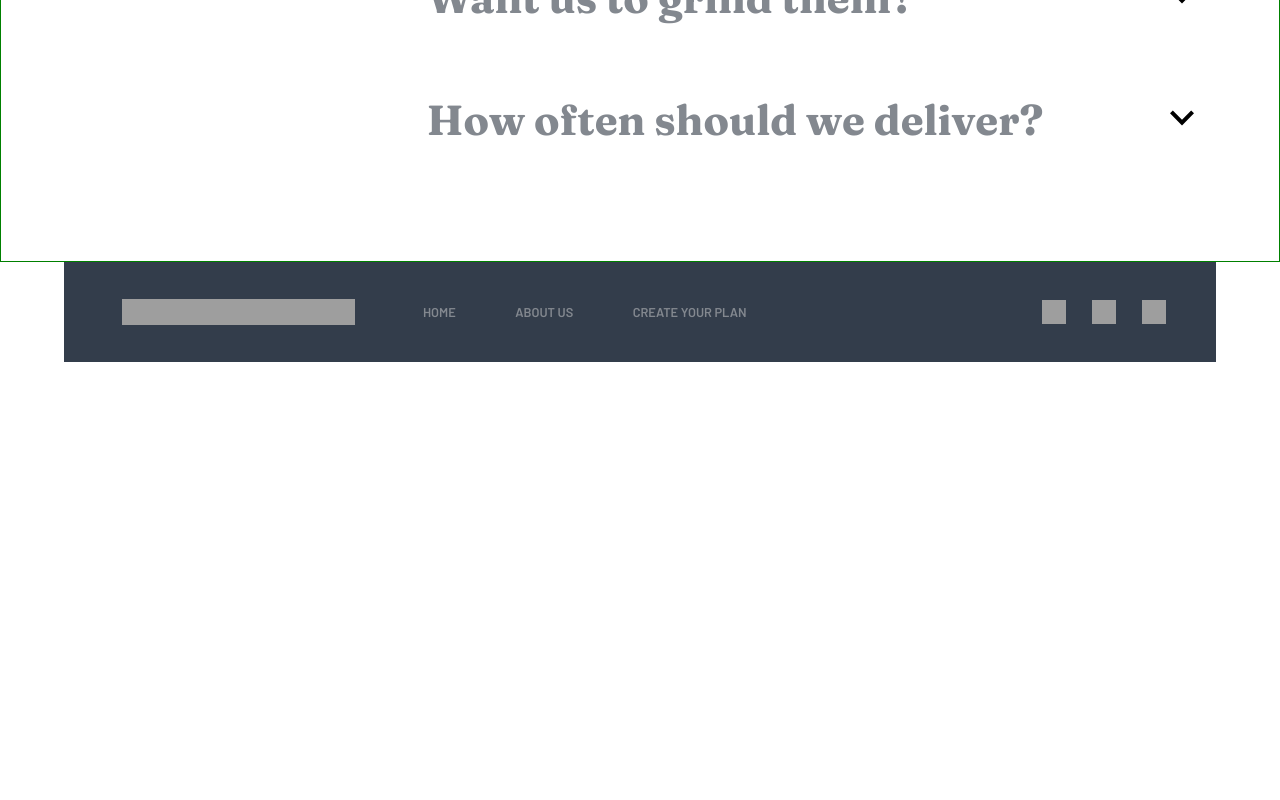
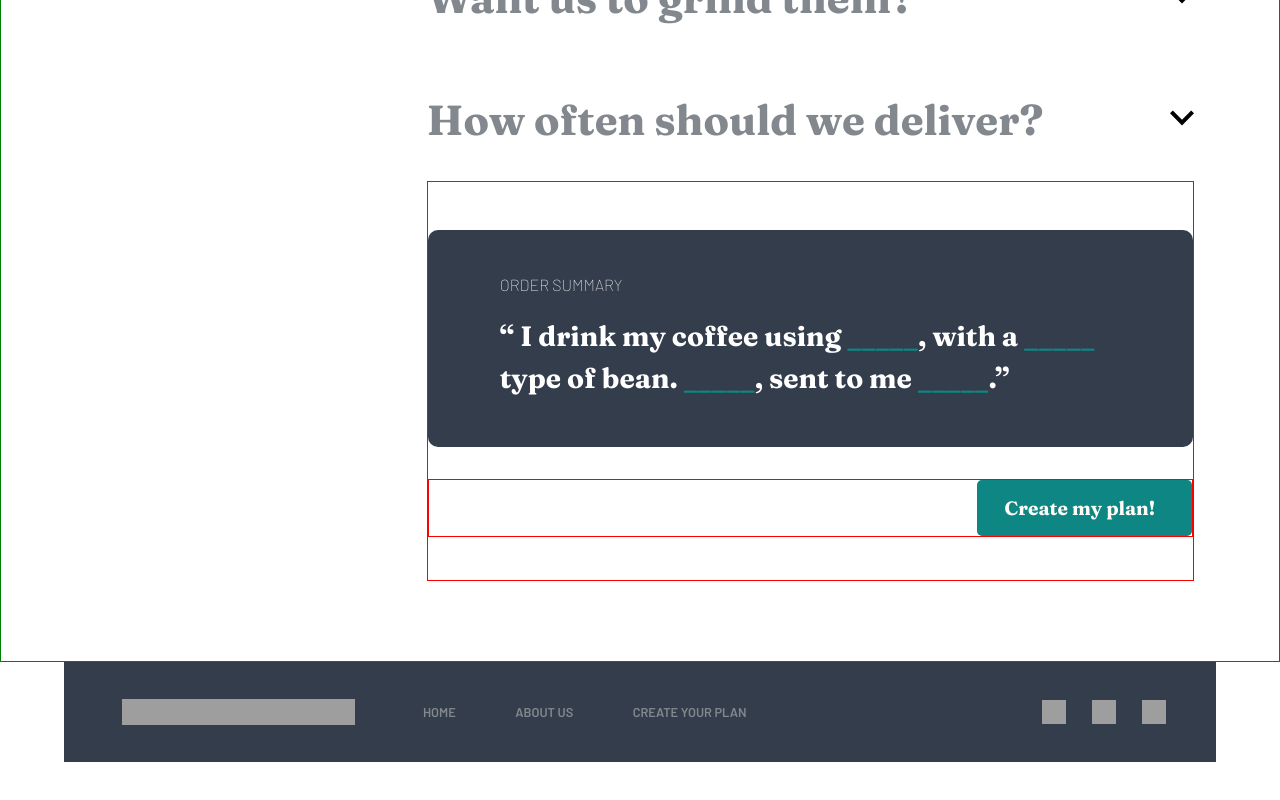
Before and after one commit to Uvacoder/abc-coffee-co, a Next.js app: page /subscribe in a window 1280 px wide. Shown: the part 1872-2672 px from the top of the page. Before the commit the page ends 2322 px from the top, so only its background shows below. Built offline with nearby package versions, Linux system fonts and the light colour scheme; grey boxes are pictures that could not be loaded.

Commit message:
work on order summary button

```diff
--- /dev/null
+++ b/components/Subscribe/Choices/CreatePlan.js
@@ -0,0 +1,22 @@
+import styles from '../../../styles/Subscribe/CreatePlan.module.scss'
+import { Context } from '../../../context/Context'
+import { useContext } from 'react'
+
+export default function CreatePlan() {
+
+    const {amountOfCoffee, handleHowMuchCoffeeSelection, handleArrowClick, isUpOrDown, howYouDrink, typeOfCoffee, typeOfGrind, deliveryFrequency} = useContext(Context)
+
+    return (
+        <div className={styles.container}>
+            <div className={styles.orderSummary}>
+                <h4>ORDER SUMMARY</h4>
+                <h2>&ldquo; I drink my coffee using <span>{howYouDrink}</span>, with a <span>{typeOfCoffee}</span> type of bean. <span>{typeOfGrind}</span>,  sent to me <span>{deliveryFrequency}</span>.&rdquo;</h2>
+
+            </div>
+            <div className={styles.buttonContainer}>
+                <a className={styles.button} >Create my plan!</a>
+            </div>
+
+      </div>
+    )
+}
--- a/components/Subscribe/Selection.js
+++ b/components/Subscribe/Selection.js
@@ -5,6 +5,7 @@ import AmountOfCoffee from './Choices/AmountOfCoffee'
 import TypeOfGrind from './Choices/TypeOfGrind'
 import DeliveryFrequency from './Choices/DeliveryFrequency'
 import SelectionBox from './Choices/SelectionBox'
+import CreatePlan from './Choices/CreatePlan'
 
 export default function Selection() {
 
@@ -17,6 +18,7 @@ export default function Selection() {
               <AmountOfCoffee />
               <TypeOfGrind />
               <DeliveryFrequency />
+              <CreatePlan />
            </div>
         </div>
     )
--- /dev/null
+++ b/styles/Subscribe/CreatePlan.module.scss
@@ -0,0 +1,63 @@
+@use '../variables' as V;
+
+.container {
+    border: 1px solid red;
+    width: 100%;
+    height: 400px;
+    display: flex;
+    flex-direction: column;
+}
+
+.orderSummary {
+    background-color: V.$DarkGreyBlue;
+    width: 100%;
+    height: auto;
+    margin-top: 3rem;
+    border-radius: 10px;
+    padding: 1.5rem 4.5rem;
+
+    h4 {
+        font-family: V.$barlow;
+        color: #FFFFFF;
+        font-weight: 100;
+
+
+    }
+
+    h2 {
+        color: #FFFFFF;
+        font-family: V.$fraunce;
+        line-height: 1.5;
+        font-size: 1.75rem;
+        margin-top: 0;
+
+    }
+    span {
+        font-family: V.$fraunce;
+        color: V.$DarkCyan;
+    }
+}
+
+.buttonContainer {
+    border: 1px solid red;
+    width: 100%;
+    margin: 2rem auto;
+    display: flex;
+    justify-content: flex-end;
+
+
+    .button {
+        color: V.$lightCream;
+        background-color: V.$DarkCyan;
+        width: 215px;
+        padding: 1rem 1.75rem;
+        font-size: 1.20rem;
+        border-radius: 5px;
+        font-family: V.$fraunce;
+        font-weight: 700;
+    }
+    .button:hover {
+        filter: brightness(150%);
+        cursor: pointer;
+    }
+}
```
